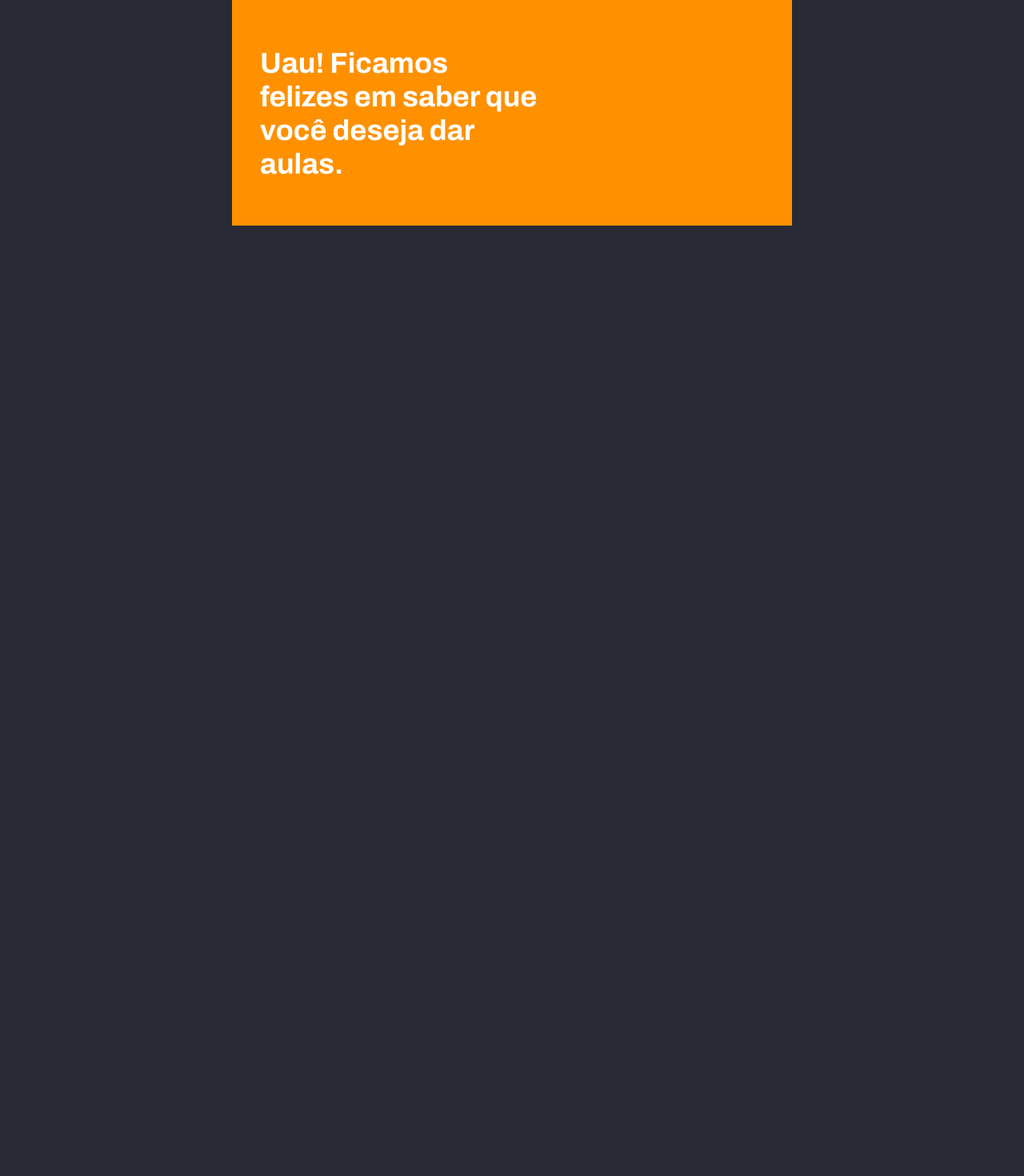
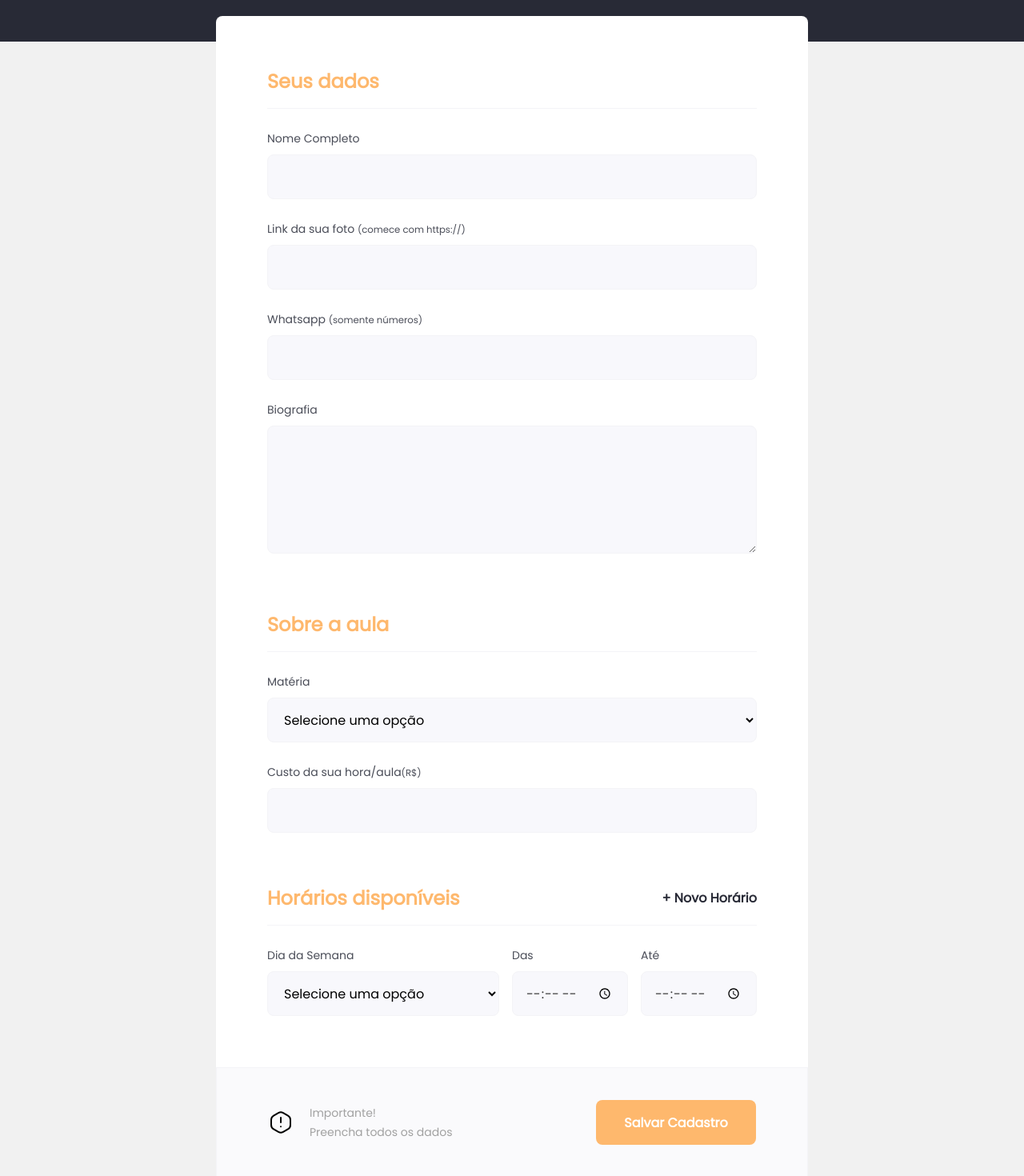
Before and after one commit to celsojunio11/ProjetoIntegrador6WEB, a React (Create React App) app: page /give-classes in a window 1280 px wide. Shown: the part 288-1758 px from the top of the page at 80% size. Before the commit the page ends 800 px from the top, so only its background shows below. Built offline with nearby package versions, Linux system fonts and the light colour scheme.

Commit message:
Form cadastro professor

```diff
--- a/src/assets/styles/global.css
+++ b/src/assets/styles/global.css
@@ -1,11 +1,11 @@
 :root {
   font-size: 60%;
 
-  --color-background: #282a36;
+  --color-background:#f1f1f1;
   --color-primary-lighter: #fecb6d;
   --color-primary-light: #feb86d;
   --color-primary: #ff8400;
-  --color-primary-dark: #ff9100;
+  --color-primary-dark: #282a36;
   --color-primary-darker: #ff4800;
   --color-secundary: #282a36;
   --color-secundary-dark: #171820;
@@ -14,6 +14,7 @@
   --color-text-title: #484b5a;
   --color-text-complement: #4a4d58;
   --color-text-base: #3a3a3a;
+  --color-text-alert:rgb(161, 161, 161);
   --color-line-in-white: #f4f4f7;
   --color-input-background: #f8f8fc;
   --color-button-text: #ffffff;
--- a/src/components/PageHeader/styles.css
+++ b/src/components/PageHeader/styles.css
@@ -35,6 +35,13 @@
   line-height: 4.2rem;
   color: var(--color-title-in-primary);
 }
+.page-header p{
+  max-width:30rem;
+  font-size: 1.6rem;
+  line-height: 2.6rem;
+  color: var(--color-primary-light);
+  margin-top: 2.4rem;
+}
 
 @media (min-width: 700px) {
       .page-header {
--- a/src/pages/TeacherForm/index.tsx
+++ b/src/pages/TeacherForm/index.tsx
@@ -1,12 +1,96 @@
 import React from "react";
 import PageHeader from "../../components/PageHeader";
+
+import warning from "../../assets/images/icons/warning.svg";
+import "./styles.css";
 
 function TeacherForm() {
 
       return (
             <div id="page-teacher-form" className="container">
-                  <PageHeader title="Uau! Ficamos felizes em saber que você deseja dar aulas." />
+                  <PageHeader title="Que incível que você quer dar aulas.">
+                        <p>O primeiro passo, é preencher esse formulário de inscrição</p>
+                  </PageHeader>
+                  <div id="page-main">
+                        <form action="" id="create-class">
+                              <fieldset>
+                                    <legend>Seus dados</legend>
+
+                                    <div className="input-block">
+                                          <label>Nome Completo</label>
+                                          <input name="name" id="name" required />
+                                    </div>
+                                    <div className="input-block">
+                                          <label>Link da sua foto <small>(comece com https://)</small></label>
+                                          <input name="avatar" id="avatar" type="url" required />
+                                    </div>
+                                    <div className="input-block">
+                                          <label>Whatsapp <small>(somente números)</small></label>
+                                          <input name="whatsapp" id="whatsapp" type="number" required />
+                                    </div>
+                                    <div className="textarea-block">
+                                          <label>Biografia</label>
+                                          <textarea name="bio" id="bio" required></textarea>
+                                    </div>
+                              </fieldset>
+                              <fieldset>
+                                    <legend>Sobre a aula</legend>
+                                    <div className="select-block">
+                                          <label>Matéria</label>
+                                          <select name="subject" id="subject" required>
+                                                <option value="">Selecione uma opção</option>
+                                                <option value="1">React</option>
+                                                <option value="2">Node</option>
+                                                <option value="3">Java</option>
+                                                <option value="4">Sociologia</option>
+                                          </select>
+                                    </div>
+                                    <div className="input-block">
+                                          <label>Custo da sua hora/aula
+                                                <small>(R$)</small></label>
+                                          <input type="cost" id="cost" required />
+                                    </div>
+                              </fieldset>
+                              <fieldset id="schedule-itens">
+                                    <legend>Horários disponíveis
+                                          <button id="add-time">+ Novo Horário</button>
+                                    </legend>
+                                    <div className="schedule-item">
+                                          <div className="select-block">
+                                                <label htmlFor="weekday">Dia da Semana</label>
+                                                <select name="weekday[]" required>
+                                                      <option value="">Selecione uma opção</option>
+                                                      <option value="0">Domingo</option>
+                                                      <option value="1">Segunda-feira</option>
+                                                      <option value="2">Terça-feira</option>
+                                                      <option value="3">Quarta-feira</option>
+                                                      <option value="4">Quinta-feira</option>
+                                                      <option value="5">Sexta-feira</option>
+                                                      <option value="6">Sábado</option>
+                                                </select>
+                                          </div>
+                                          <div className="input-block">
+                                                <label htmlFor="time_from">Das</label>
+                                                <input type="time" id="time_from" name="time_from" required />
+                                          </div>
+                                          <div className="input-block">
+                                                <label htmlFor="time_to">Até</label>
+                                                <input type="time" id="time_to" name="time_from" required />
+                                          </div>
+                                    </div>
+                              </fieldset>
+                        </form>
+                        <footer>
+                              <p>
+                                    <img src={warning} alt="aviso" />
+                                    Importante!<br />
+                                    Preencha todos os dados
+                              </p>
+                              <button type="submit" form="create-class">Salvar Cadastro</button>
+                        </footer>
+                  </div>
             </div>
+
       )
 }
 
--- a/src/pages/TeacherForm/styles.css
+++ b/src/pages/TeacherForm/styles.css
@@ -0,0 +1,154 @@
+#page-teacher-form{
+    width: 100vw;
+    height: 100vh;
+    background: var(--color-background) ;
+}
+#page-main{
+    background: var(--color-box-base);
+    width: 100%;
+    max-width: 74rem;
+    border-radius: 0.8rem;
+    margin: -3.2rem auto 3.2rem;
+    padding-top: 6.4rem;
+}
+.input-block label,
+.select-block label,
+.textarea-block label{
+    font-size: 1.4rem;
+    color: var(--color-text-complement);
+}
+.input-block input,
+.select-block select,
+.textarea-block textarea{
+    width: 100%;
+    height: 5.6rem;
+    margin-top: 0.8rem;
+    border-radius: 0.8rem;
+    background: var(--color-input-background);
+    border:1px solid var(--color-line-in-white);
+    outline: 0;
+    padding: 0 1.6rem;
+    font: 1.6rem Poppins;
+    }
+.textarea-block textarea{
+    padding: 1.2rem 1.6rem;
+    height: 16rem;
+    resize: vertical;
+    }
+.input-block,
+.textarea-block{
+        position: relative;
+    }
+.input-block:focus-within::after,
+.textarea-block:focus-within::after{
+    content: "";
+    width: calc(100% - 3.2rem);
+    height: 2px;
+    background: var(--color-primary-light);
+    position: absolute;
+    left: 1.6rem;
+    bottom: 0px;
+}
+#page-teacher-form fieldset{
+    border: none;
+    padding: 0 2.4rem;
+}
+#page-teacher-form fieldset legend{
+    font: 700 2.4rem Poppins;
+    color: var(--color-primary-light);
+    margin-bottom: 2.4rem;
+    display: flex;
+    align-items: center;
+    justify-content: space-between;
+    width: 100%;
+    padding-bottom: 1.6rem;
+    border-bottom: 1px solid var(--color-line-in-white);
+}
+#page-teacher-form fieldset+fieldset{
+    margin-top: 6.4rem;
+}
+#page-teacher-form .input-block+.input-block,
+#page-teacher-form .input-block+.textarea-block,
+#page-teacher-form .select-block+.input-block{
+    margin-top: 2.4rem;
+
+}
+#page-teacher-form fieldset legend button{
+    background: none;
+    border: 0;
+    color: var(--color-secundary);
+    font: 700 1.6rem Poppins;
+    cursor: pointer;
+    transition: 0.2s;
+}
+#page-teacher-form fieldset legend button:hover{
+    color:var(--color-primary-ligh)
+}
+#page-teacher-form footer{
+    padding: 4rem 2.4rem;
+    background: var(--color-box-footer);
+    border: 1px solid var(--color-line-in-white);
+    margin-top: 6.4rem;
+}
+#page-teacher-form footer p{
+    display: flex;
+    align-items: center;
+    justify-content: center;
+    font-size: 1.4rem;
+    line-height: 2.4rem;
+    color: var(--color-text-alert);
+}
+#page-teacher-form footer p img{
+    margin-right: 2rem;
+}
+#page-teacher-form footer button{
+    width: 100%;
+    height: 5.6rem;
+    background: var(--color-primary-light);
+    color: var(--color-button-text);
+    border: 0;
+    border-radius: .8rem;
+    cursor: pointer;
+    font: 700 1.6rem Poppins;
+    display: flex;
+    align-items: center;
+    justify-content: center;
+    text-decoration: none;
+    transition: 0.2s;
+    margin-top: 3.2rem;
+}
+#page-teacher-form footer button:hover{
+    background: var(--color-primary);
+}
+.schedule-item+.schedule-item{
+    margin-top: 3.2rem;
+    padding-top: 3.2rem;
+    border-top: 1px solid var(--color-line-in-white);
+}
+@media (min-width:700px){
+    #page-teacher-form{
+        max-width: 100vw;
+    }
+    #page-teacher-form fieldset{
+        padding: 0 64px;
+    }
+    .schedule-item{
+        display: grid;
+        grid-template-columns: 2fr 1fr 1fr;
+        column-gap: 1.6rem;
+    }
+    #page-teacher-form #schedule-itens .select-block+.input-block,
+    #page-teacher-form #schedule-itens .input-block+.input-block{
+        margin-top: 0;
+    }
+    #page-teacher-form footer{
+        padding: 40px 64px;
+        display: flex;
+        align-items: center;
+        justify-content: space-between;
+    }
+    #page-teacher-form footer button{
+        margin-top: 0;
+        width: 200px;
+    }
+}
```
Also changed, not shown: src/assets/images/icons/warning.svg.
